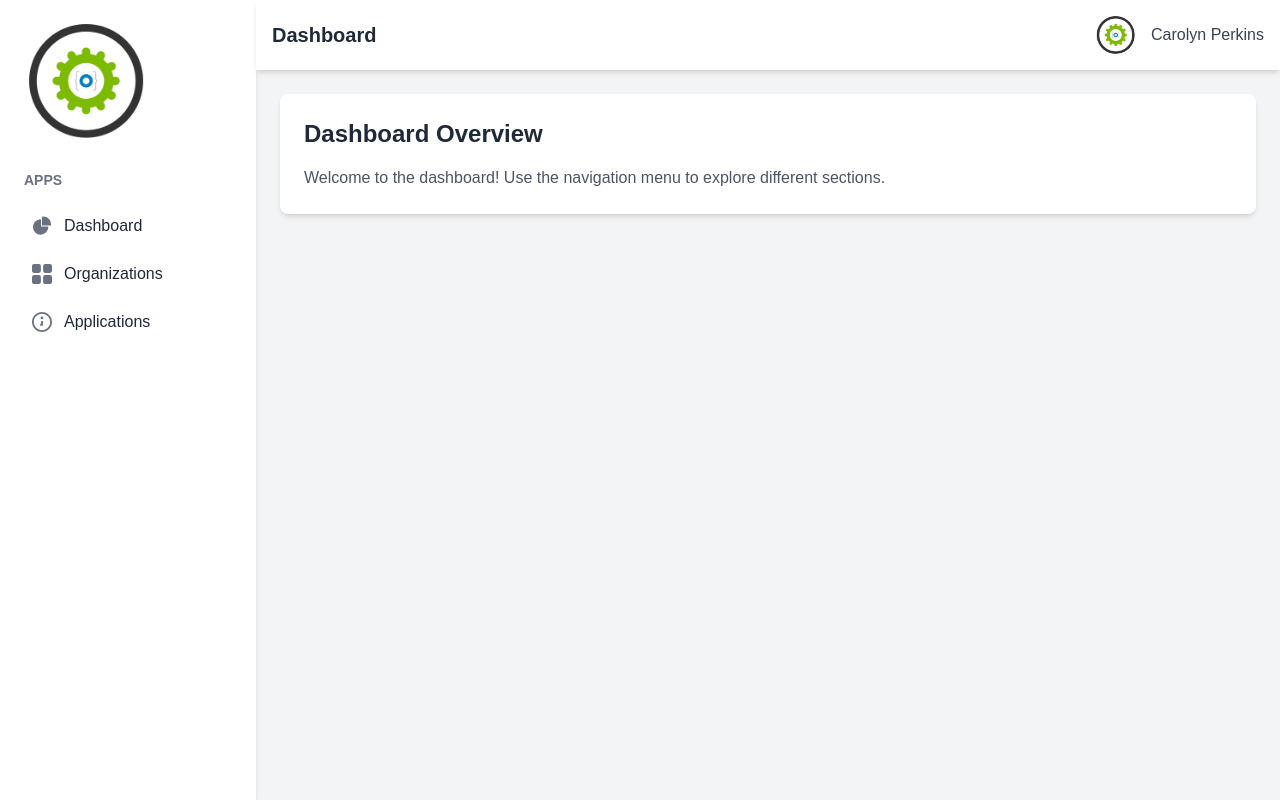
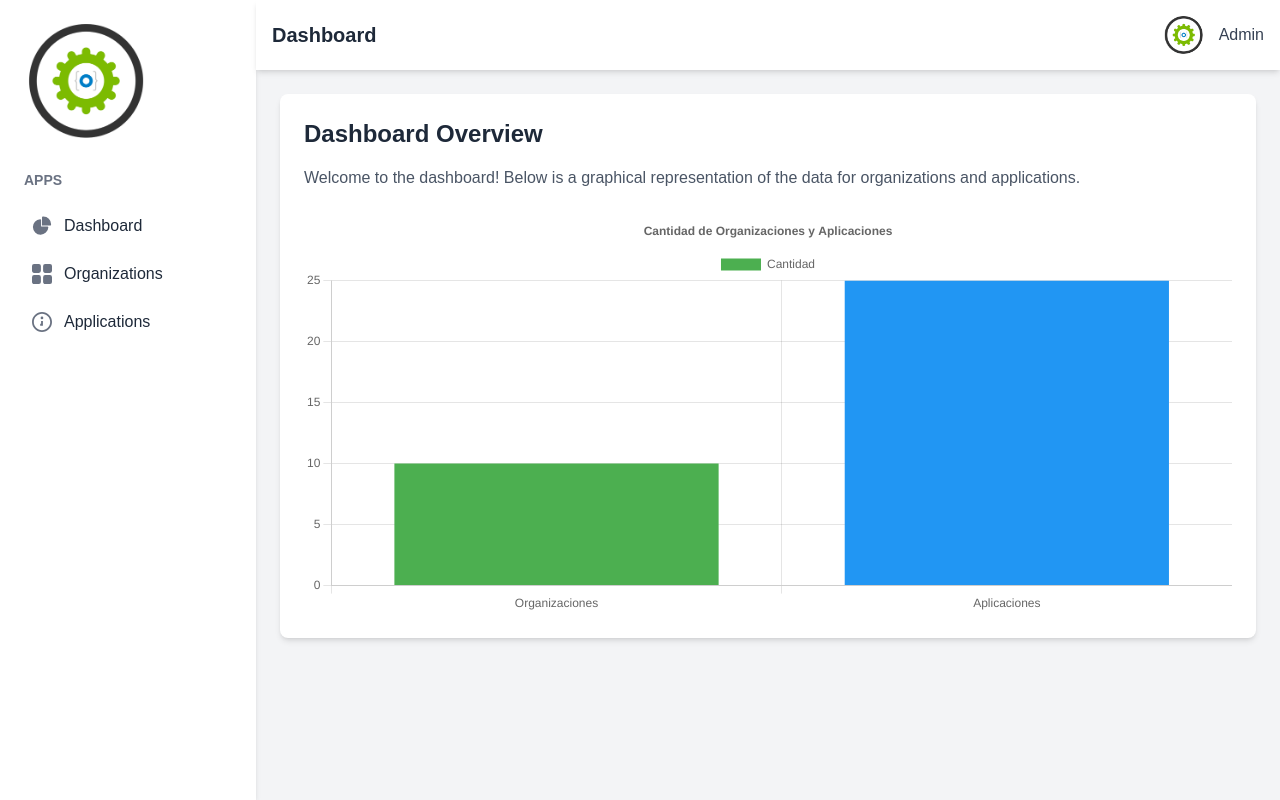
Before and after one commit to samrogu/rapid-config-server-ui, a Next.js app: page /dashboard in a window 1280 px wide. Built offline with nearby package versions, Linux system fonts and the light colour scheme.

Commit message:
Add charts to dashboards

```diff
--- a/package.json
+++ b/package.json
@@ -10,8 +10,10 @@
   },
   "dependencies": {
     "axios": "^1.8.4",
+    "chart.js": "^4.4.8",
     "next": "15.2.4",
     "react": "^19.0.0",
+    "react-chartjs-2": "^5.3.0",
     "react-dom": "^19.0.0"
   },
   "devDependencies": {
--- a/src/app/dashboard/page.tsx
+++ b/src/app/dashboard/page.tsx
@@ -1,15 +1,50 @@
 'use client';
 
 import Layout from '@/components/Layout';
+import { Bar } from 'react-chartjs-2';
+import { Chart as ChartJS, CategoryScale, LinearScale, BarElement, Title, Tooltip, Legend } from 'chart.js';
+
+// Registrar los componentes de Chart.js
+ChartJS.register(CategoryScale, LinearScale, BarElement, Title, Tooltip, Legend);
 
 export default function DashboardPage() {
+  // Datos simulados para el gráfico
+  const data = {
+    labels: ['Organizaciones', 'Aplicaciones'],
+    datasets: [
+      {
+        label: 'Cantidad',
+        data: [10, 25], // Reemplaza estos valores con datos reales
+        backgroundColor: ['#4CAF50', '#2196F3'],
+      },
+    ],
+  };
+
+  const options = {
+    responsive: true,
+    maintainAspectRatio: false, // Permite que el gráfico se ajuste al contenedor
+    plugins: {
+      legend: {
+        position: 'top' as const,
+      },
+      title: {
+        display: true,
+        text: 'Cantidad de Organizaciones y Aplicaciones',
+      },
+    },
+  };
+
   return (
     <Layout>
       <div className="bg-white shadow-md rounded-lg p-6">
         <h1 className="text-2xl font-bold text-gray-800 mb-4">Dashboard Overview</h1>
-        <p className="text-gray-600">
-          Welcome to the dashboard! Use the navigation menu to explore different sections.
+        <p className="text-gray-600 mb-6">
+          Welcome to the dashboard! Below is a graphical representation of the data for organizations and applications.
         </p>
+        {/* Gráfico de barras */}
+        <div className="mt-6" style={{ position: 'relative', height: '400px', width: '100%' }}>
+          <Bar data={data} options={options} />
+        </div>
       </div>
     </Layout>
   );
--- a/src/app/login/page.tsx
+++ b/src/app/login/page.tsx
@@ -34,9 +34,9 @@ export default function LoginPage() {
             height={40}
             className="mb-8"
           />
-          <p className="text-lg font-medium">
-            TBD comes with a complete set of UI components crafted with Tailwind CSS.
-          </p>
+            <p className="text-lg font-medium">
+            Manage and streamline your Spring Boot application configurations effortlessly with Rapid Config Server.
+            </p>
         </div>
         <div>
           <div className="flex items-center gap-4 mb-4">
@@ -48,12 +48,12 @@ export default function LoginPage() {
               className="rounded-full"
             />
             <div>
-              <p className="font-semibold">Brittany Hale</p>
-              <p className="text-sm">CTO, TBD</p>
+              <p className="font-semibold">Samuel Guardado</p>
+              <p className="text-sm">CTO, SaguroDev</p>
             </div>
           </div>
           <p className="text-sm">
-            Copyright © 2025 <span className="font-semibold">TBD</span>
+            Copyright © 2025 <span className="font-semibold">SaguroDev</span>
           </p>
         </div>
       </div>
--- a/src/components/Layout.tsx
+++ b/src/components/Layout.tsx
@@ -105,7 +105,7 @@ export default function Layout({ children }: { children: React.ReactNode }) {
                 height={40}
                 className="rounded-full"
               />
-              <span className="text-gray-700">Carolyn Perkins</span>
+              <span className="text-gray-700">Admin</span>
             </div>
 
             {/* Dropdown Menu */}
```
Also changed, not shown: 1 other file (tests, documents, lock files or other folders).
